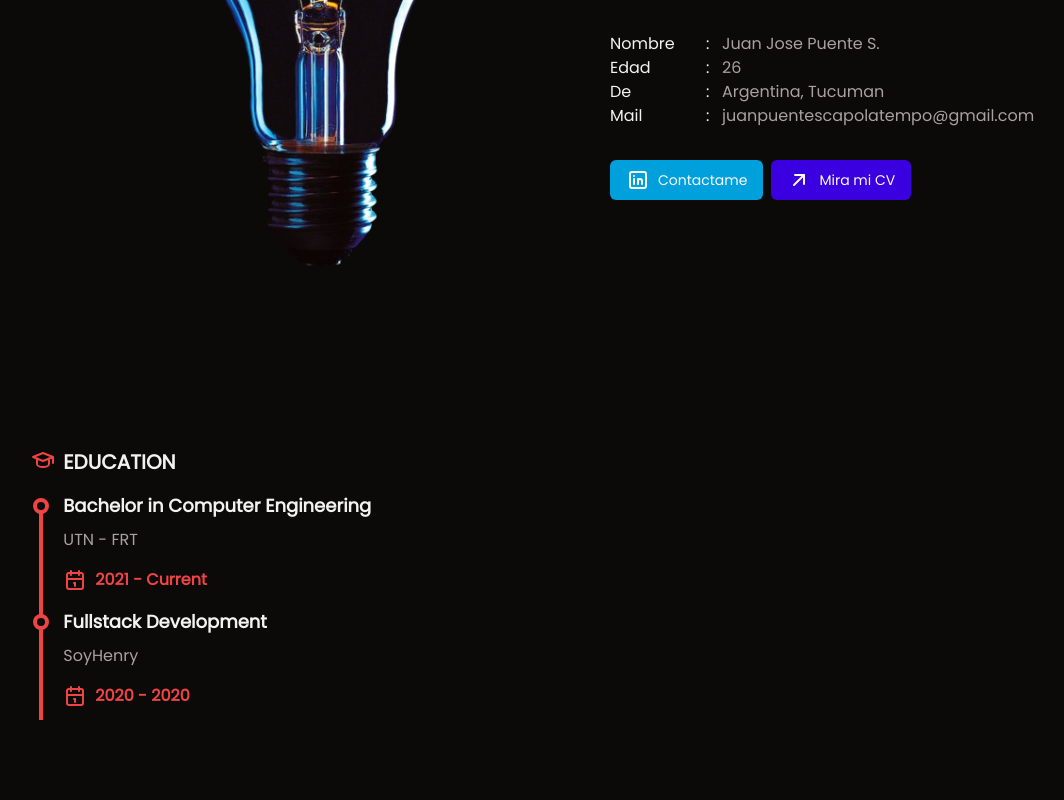
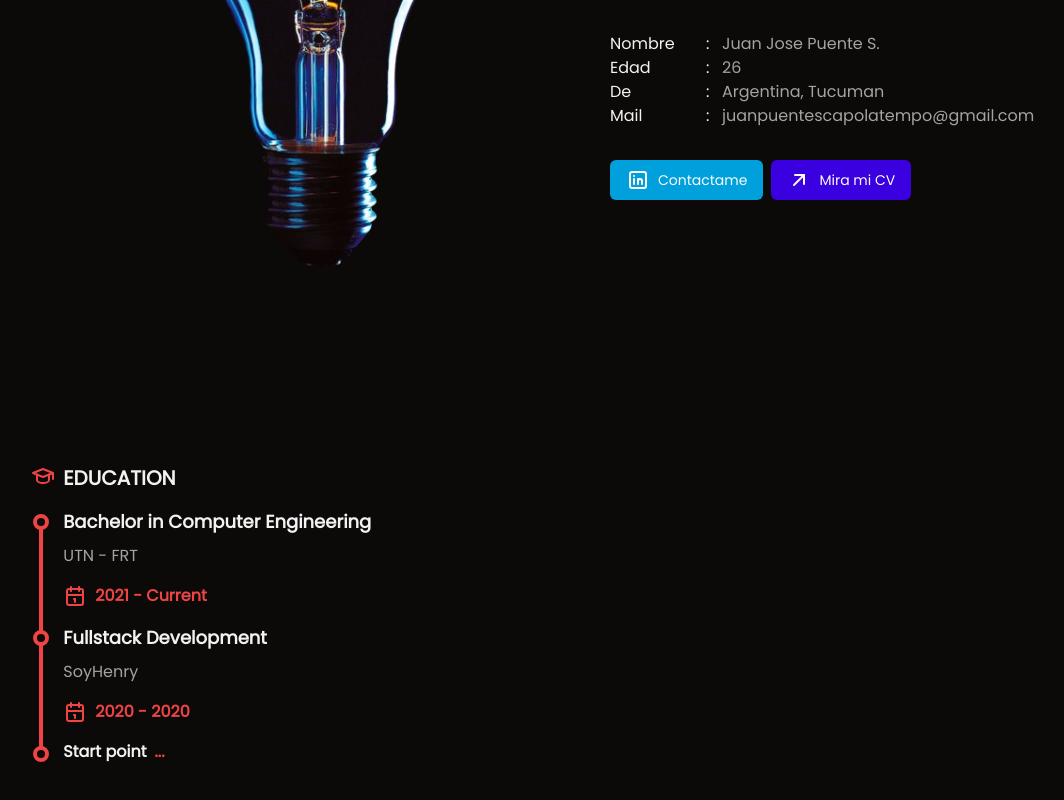
Before and after one commit to JoseScap/portfolio-scap, a Next.js app: page / in a window 1280 px wide. Shown: the part 400-1200 px from the top of the page, without its empty margins (30-1094 px from the left). Built offline with nearby package versions, Linux system fonts and the light colour scheme.

Commit message:
feat: :sparkles: add start point

```diff
--- a/src/components/ui/my-journey.tsx
+++ b/src/components/ui/my-journey.tsx
@@ -2,9 +2,10 @@ import { IconBriefcase, IconBulb, IconCalendar, IconSchool } from "@tabler/icons
 import { useCallback } from "react"
 
 interface Props {
-    title: string
     journeyIcon?: JourneyIcon
     journeys: Journey[]
+    startJourney: string
+    title: string
 }
 
 type JourneyIcon = keyof typeof journeyIcons
@@ -16,18 +17,18 @@ export type Journey = {
   endDate?: string
 }
 
-export default function MyJourney({ title, journeyIcon = 'idea', journeys }: Props) {
+export default function MyJourney({ journeyIcon = 'idea',journeys, startJourney, title   }: Props) {
   const Icon = useCallback(() => journeyIcons[journeyIcon], [journeyIcon])
 
   return (
-    <div>
+    <div className="py-4">
       <div className="flex gap-2 mb-4">
         <span className="text-red-500"><Icon /></span>
         <h4 className="uppercase text-xl font-bold">{title}</h4>
       </div>
       <div>
         {
-          journeys.map(({title, place, startDate, endDate}, i) => <div key={i} className={`relative ps-8 ${i === journeys.length - 1 ? '': 'pb-4'}`}>
+          journeys.map(({title, place, startDate, endDate}, i) => <div key={i} className='relative ps-8 pb-4'>
             <div className="absolute top-3 left-2 h-full border-s-4 border-red-500"></div>
             <div className="absolute top-[6px] left-[2px] w-4 h-4 bg-background rounded-full border-4 border-red-500"></div>
             <h5 className="text-lg font-bold">{title}</h5>
@@ -35,6 +36,10 @@ export default function MyJourney({ title, journeyIcon = 'idea', journeys }: Pro
             <p className="font-bold text-red-500 flex gap-2 mt-4"><IconCalendar /> {startDate} - {endDate ?? 'Current'}</p>
           </div>)
         }
+        <div className={`relative ps-8 pb-4`}>
+            <div className="absolute top-[6px] left-[2px] w-4 h-4 bg-background rounded-full border-4 border-red-500"></div>
+            <p className="font-bold flex gap-2">Start point <span className="text-red-500">{startJourney ?? '...'}</span></p>
+          </div>
       </div>
     </div>
   )
```
